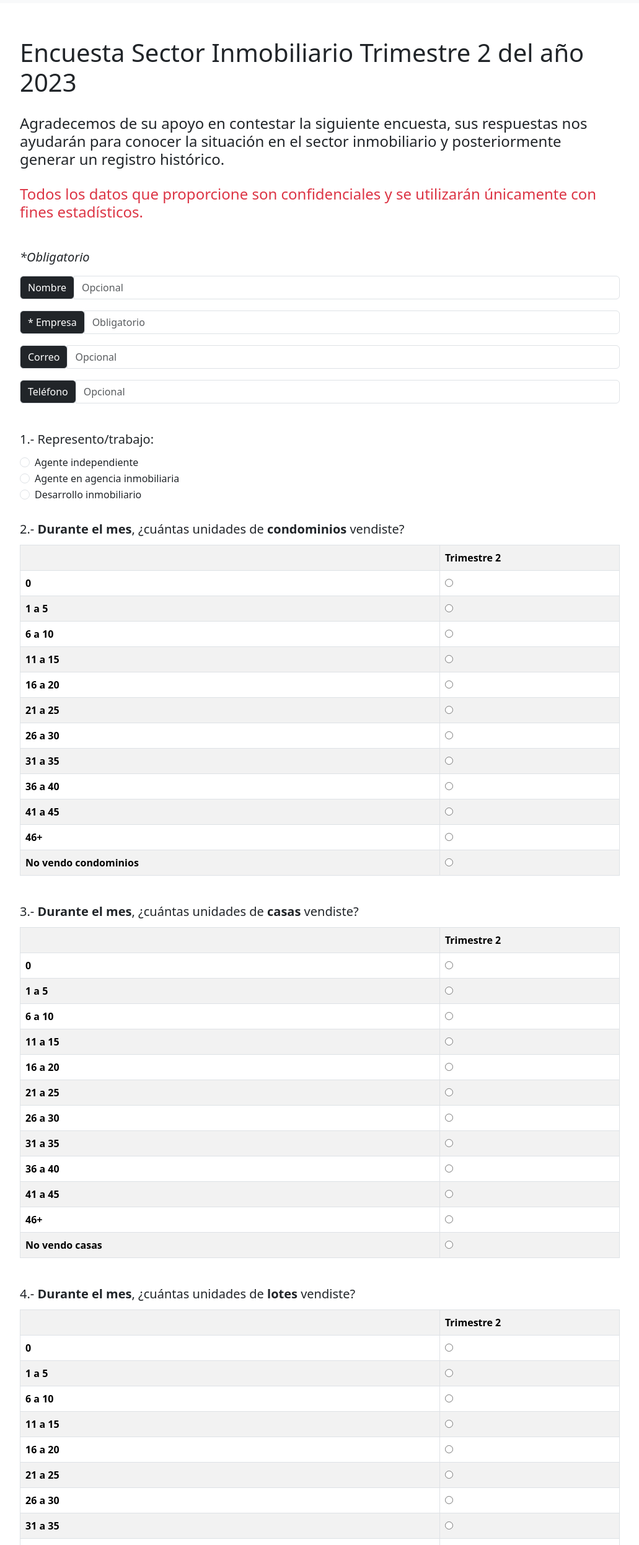
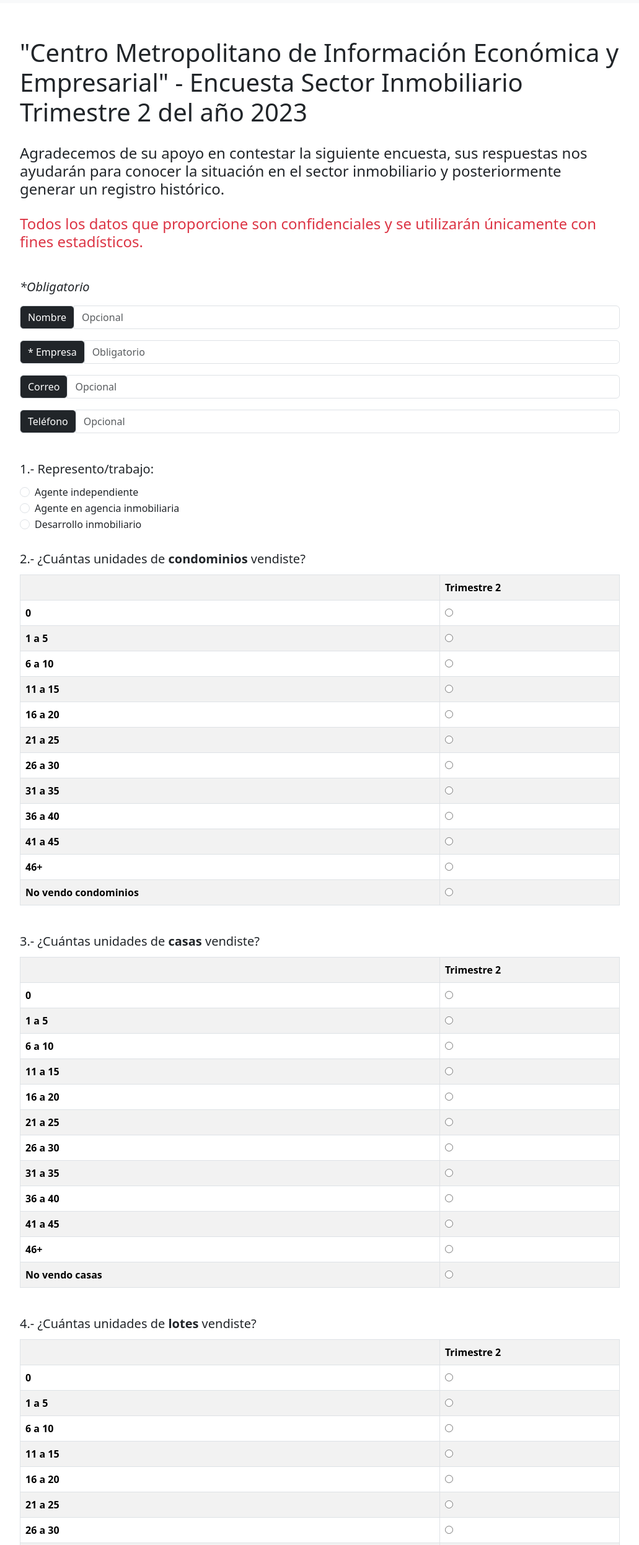
Before and after one commit to cdt-desarrollo/encuesta-sector-inmobiliario-trimestre2, a plain HTML site: page index.html in a window 1280 px wide. Shown: the part 51-2544 px from the top of the page at 62% size, without its empty margins (124-1155 px from the left). Drawn offline with nearby package versions, Linux system fonts and the light colour scheme; some packages are replaced by stand-ins of ours; a script that the page names is missing.

Commit message:
Update index.html

```diff
--- a/index.html
+++ b/index.html
@@ -23,7 +23,7 @@
   </nav>
   <div class="container-fluid d-grid gap-2 p-3" id="deleteDiv">
     <div id="welcomeInformation">
-      <h1 class="text-left">Encuesta Sector Inmobiliario Trimestre 2 del año 2023</h1>
+      <h1 class="text-left">"Centro Metropolitano de Información Económica y Empresarial" - Encuesta Sector Inmobiliario Trimestre 2 del año 2023</h1>
       <h4 class="text-justify" style="padding-bottom: 20px;">Agradecemos de su apoyo en contestar la siguiente encuesta, sus respuestas nos ayudarán para conocer la situación en el sector inmobiliario y posteriormente generar un registro histórico.
       </h4>
       <!-- <h4 class="text-justify">Indique la respuesta del mes que corresponda en cada una de las casillas, se presenta de Enero a mayil de 2023.
@@ -80,7 +80,7 @@
         </div>
       </div>
       <div class="q2">
-        <h5>2.- <strong>Durante el mes</strong>, ¿cuántas unidades de <strong>condominios</strong> vendiste?</h5>
+        <h5>2.- ¿Cuántas unidades de <strong>condominios</strong> vendiste?</h5>
         <table class="table table-striped table-bordered">
           <tbody>
             <tr>
@@ -139,7 +139,7 @@
         </table>
       </div>
       <div class="q3">
-        <h5>3.- <strong>Durante el mes</strong>, ¿cuántas unidades de <strong>casas</strong> vendiste?</h5>
+        <h5>3.- ¿Cuántas unidades de <strong>casas</strong> vendiste?</h5>
         <table class="table table-striped table-bordered">
           <tbody>
             <tr>
@@ -198,7 +198,7 @@
         </table>
       </div>
       <div class="q4">
-        <h5>4.- <strong>Durante el mes</strong>, ¿cuántas unidades de <strong>lotes</strong> vendiste?</h5>
+        <h5>4.- ¿Cuántas unidades de <strong>lotes</strong> vendiste?</h5>
         <table class="table table-striped table-bordered">
           <tbody>
             <tr>
@@ -469,7 +469,7 @@
         </table>
       </div>
       <div class="q9">
-        <h5>9.- La forma de pago que más se presentó durante el <strong>mes</strong> fue...</h5>
+        <h5>9.- La forma de pago que más se presentó durante el <strong>trimestre</strong> fue...</h5>
         <table class="table table-striped table-bordered">
           <tbody>
             <tr>
@@ -496,7 +496,7 @@
         </table>
       </div>
       <div class="q10">
-        <h5>10.- En su mayoría, durante el <strong>mes</strong> la edad promedio de tus clientes fue...</h5>
+        <h5>10.- En su mayoría, durante el <strong>trimestre</strong> la edad promedio de tus clientes fue...</h5>
         <table class="table table-striped table-bordered">
           <tbody>
             <tr>
@@ -778,7 +778,7 @@
         </table>
       </div>
       <div class="q16">
-        <h5>16.- <strong>Durante el mes</strong>, la mayor parte de los clientes los generó por...</h5>
+        <h5>16.- <strong>Durante el trimestre</strong>, la mayor parte de los clientes los generó por...</h5>
         <table class="table table-striped table-bordered">
           <tbody>
             <tr>
```
